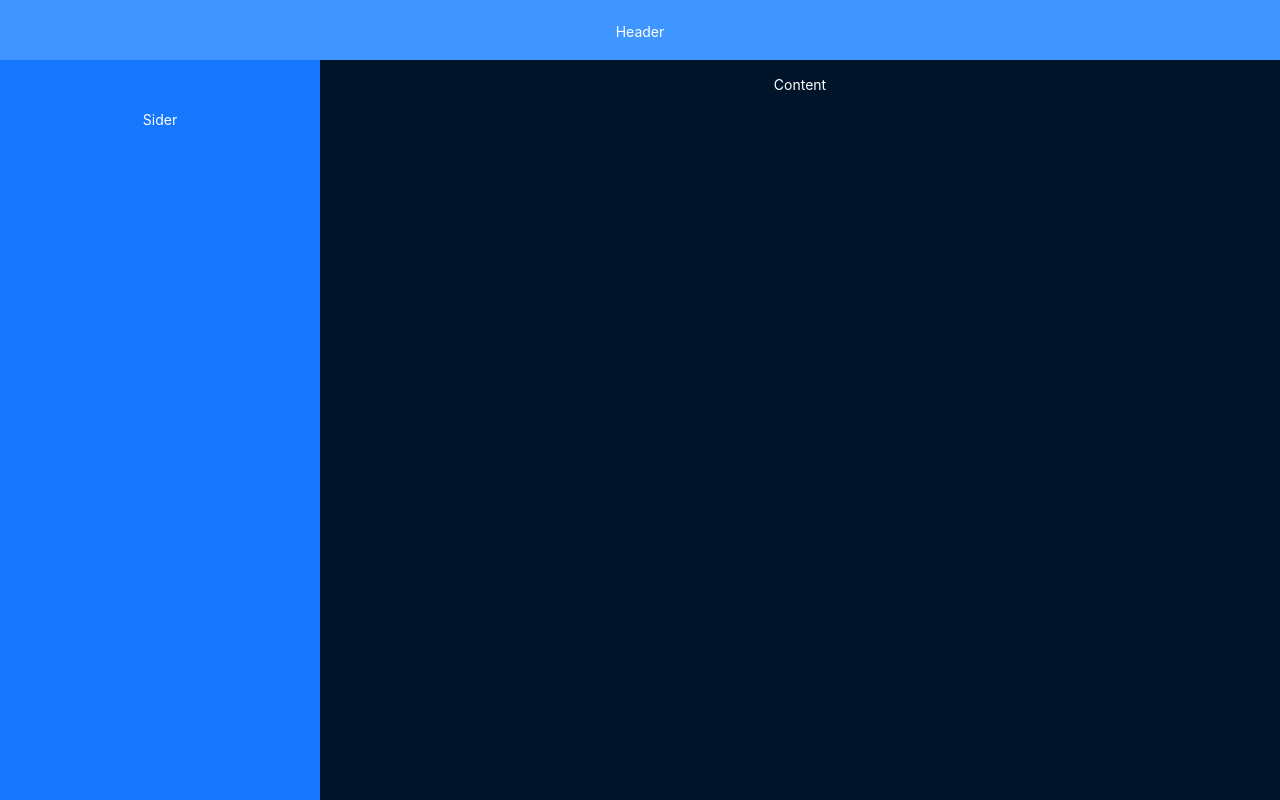
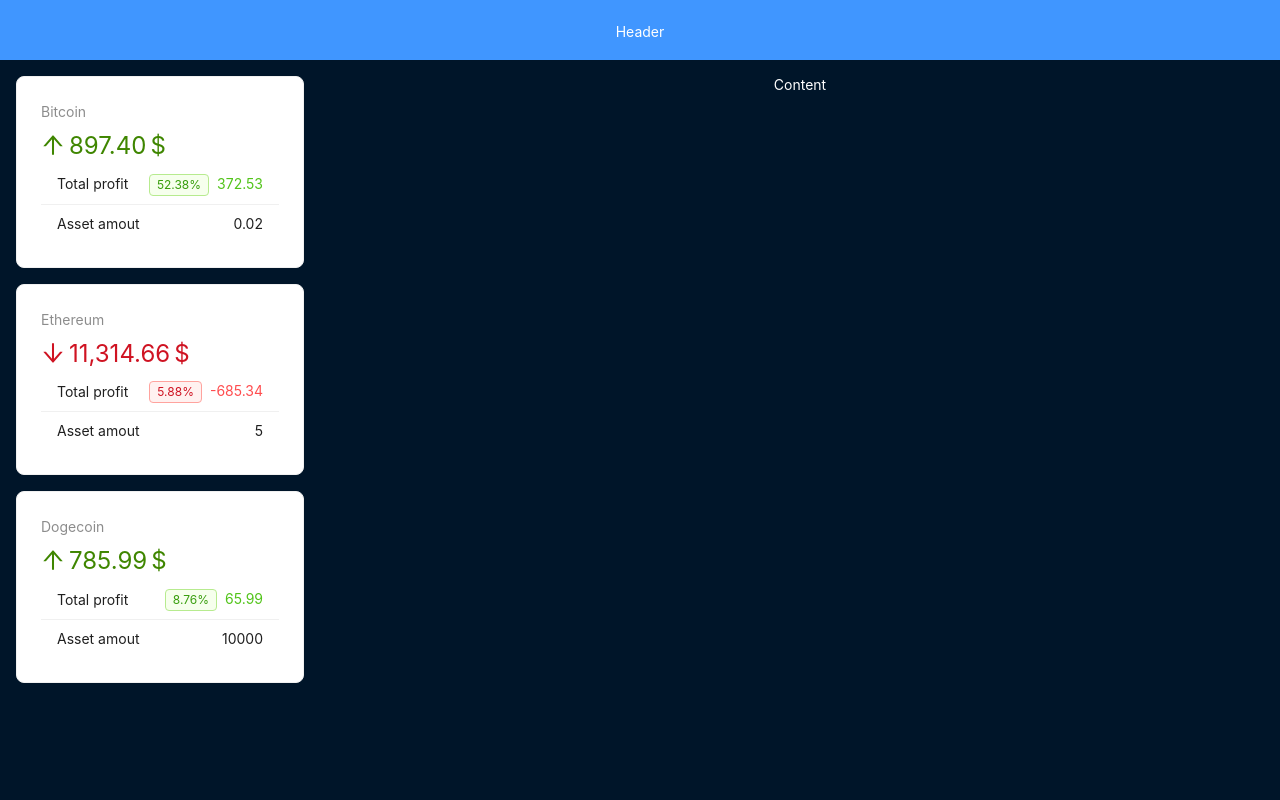
Before and after one commit to valeriiazvezdina/react-crypto-app, a React (Vite) app: page / in a window 1280 px wide. Built offline with nearby package versions, Linux system fonts and the light colour scheme.

Commit message:
feat: finish

```diff
--- a/src/components/AppSider.jsx
+++ b/src/components/AppSider.jsx
@@ -1,16 +1,84 @@
-import { Layout } from 'antd';
+import { Layout, Card, Statistic, List, Typography, Spin, Tag } from 'antd';
+import { ArrowDownOutlined, ArrowUpOutlined } from '@ant-design/icons';
+import { useEffect, useState } from 'react';
+import { fakeFetchCryptoData, fetchCryptoAssets } from '../utils/api.js';
+import { percentDiff } from '../utils/percentDiff.js';
+import { capitalize } from '../utils/capitalize.js';
 
 const siderStyle = {
-    textAlign: 'center',
-    lineHeight: '120px',
-    color: '#fff',
-    backgroundColor: '#1677ff',
+    padding: '1rem'
 };
 
 export default function AppSider() {
+    const [loading, setLoading] = useState(false);
+    const [crypto, setCrypto] = useState([]);
+    const [assets, setAssets] = useState([]);
+
+    useEffect(() => {
+        async function preload() {
+            setLoading(true);
+
+            const { result } = await fakeFetchCryptoData();
+            const assets = await fetchCryptoAssets();
+
+            setCrypto(result);
+            setAssets(assets.map(asset => {
+                const coin = result.find(c => c.id === asset.id);
+                return {
+                    grow: asset.price < coin.price,
+                    growPercent: percentDiff(asset.price, coin.price),
+                    totalAmount: asset.amount * coin.price,
+                    totalProfit: (asset.amount * coin.price - asset.amount * asset.price).toFixed(2),
+                    ...asset
+                }
+            }));
+
+            setLoading(false);
+        }
+
+        preload();
+    }, []);
+
+    if (loading) {
+        return <Spin fullscreen />;
+    }
+
     return (
         <Layout.Sider width="25%" style={siderStyle}>
-            Sider
+            {assets.map(asset => (
+                <Card key={asset.id} style={{ marginBottom: '1rem' }}>
+                    <Statistic
+                        title={capitalize(asset.id)}
+                        value={asset.totalAmount}
+                        precision={2}
+                        valueStyle={{
+                            color: asset.grow ? '#3f8600' : '#cf1322',
+                        }}
+                        prefix={asset.grow ? <ArrowUpOutlined /> : <ArrowDownOutlined />}
+                        suffix="$"
+                    />
+                    <List
+                        size='small'
+                        dataSource={[
+                            { title: 'Total profit', value: asset.totalProfit, withTag: true },
+                            { title: 'Asset amout', value: asset.amount, isPlain: true },
+                        ]}
+                        renderItem={(item) => (
+                            <List.Item key={item.title}>
+                                <span>{item.title}</span>
+                                <span>
+                                    {item.withTag &&
+                                        (<Tag color={asset.grow ? 'green' : 'red'}>
+                                            {asset.growPercent}%
+                                        </Tag>)}
+                                    {item.isPlain && item.value}
+                                    {!item.isPlain && <Typography.Text type={asset.grow ? 'success' : 'danger'}>{item.value}</Typography.Text>}
+                                </span>
+                            </List.Item>
+                        )}
+                    />
+                </Card>
+            ))}
         </Layout.Sider>
     )
 }
--- a/src/data.js
+++ b/src/data.js
@@ -622,4 +622,10 @@
     price: 2400,
     date: new Date(),
   },
+  {
+    id: 'dogecoin',
+    amount: 10000,
+    price: 0.072,
+    date: new Date(),
+  }
 ]
--- a/src/utils/api.js
+++ b/src/utils/api.js
@@ -2,12 +2,12 @@
 
 export function fakeFetchCryptoData() {
     return new Promise(res => {
-        setTimeout(() => res(cryptoData), 2000);
+        setTimeout(() => res(cryptoData), 1);
     })
 }
 
 export function fetchCryptoAssets() {
     return new Promise(res => {
-        setTimeout(() => res(cryptoAssets), 2000);
+        setTimeout(() => res(cryptoAssets), 1);
     })
 }
--- /dev/null
+++ b/src/utils/capitalize.js
@@ -0,0 +1,3 @@
+export function capitalize(str) {
+    return str.charAt(0).toUpperCase() + str.substr(1);
+}
--- /dev/null
+++ b/src/utils/percentDiff.js
@@ -0,0 +1,3 @@
+export function percentDiff(a, b) {
+    return  +(100 * Math.abs( ( a - b ) / ( (a+b)/2 ))).toFixed(2);
+}
```
